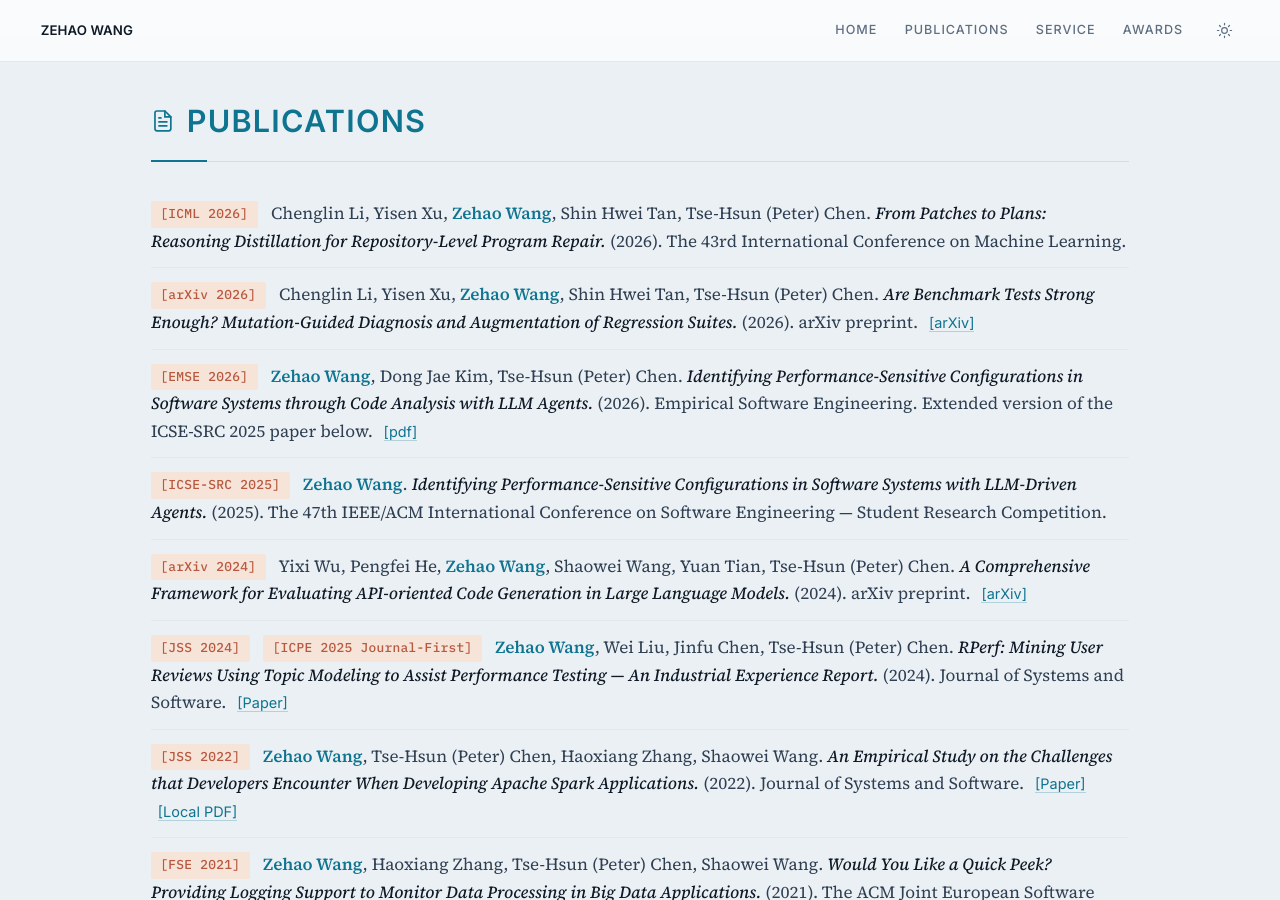
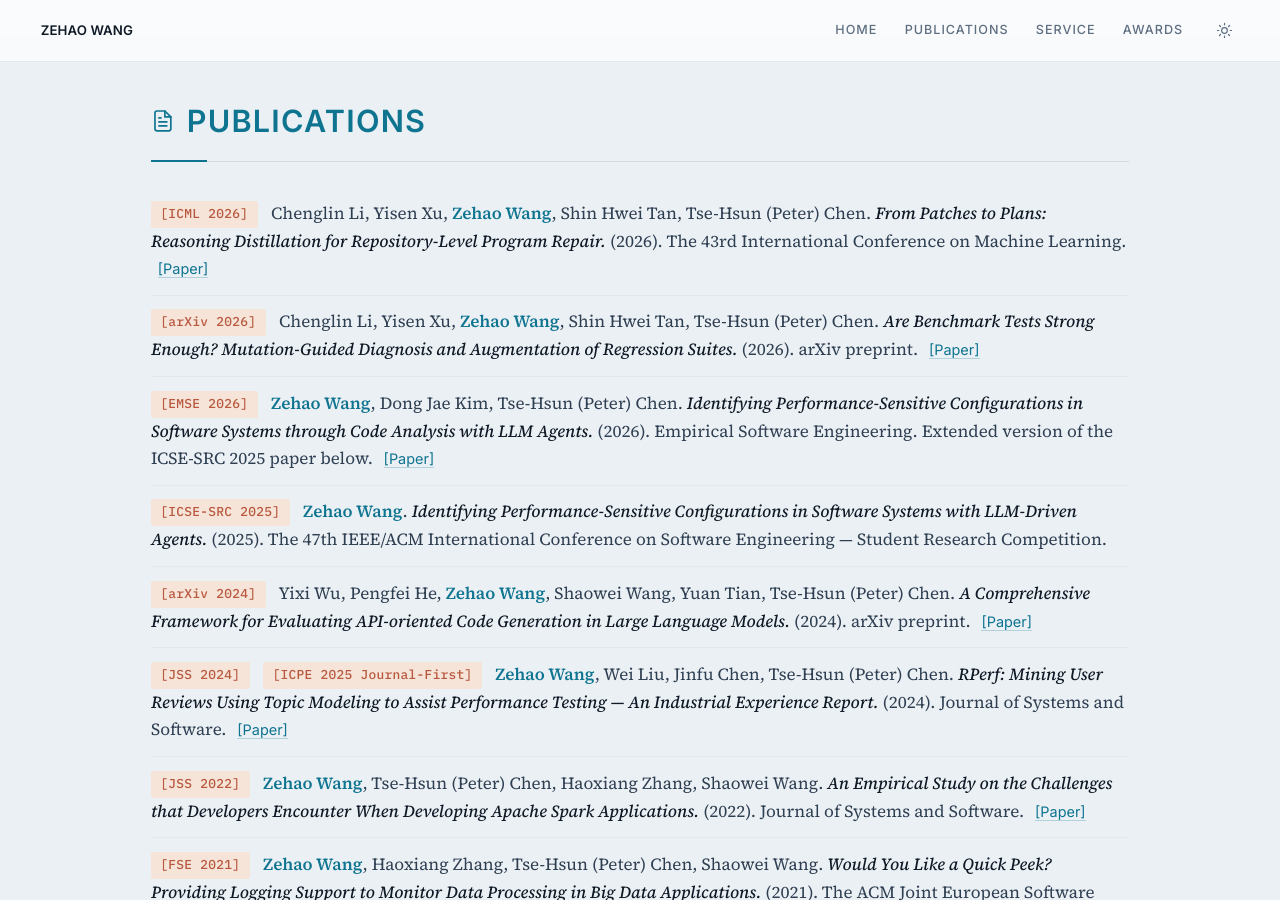
Before and after one commit to zehaowang00/zehaowang00.github.io, a Jekyll site: the page preview.html, which Jekyll copies as it is, in a window 1280 px wide and 900 px high, scrolled down 600 px. Built offline with Jekyll 4.4.1, drawn with Linux system fonts in a browser that asks for light colours.

Commit message:
Add ICML 2026 paper link and unify link buttons as "Paper"
Co-Authored-By: Claude Fable 5 <noreply@anthropic.com>

```diff
--- a/preview.html
+++ b/preview.html
@@ -108,6 +108,7 @@
           <span class="paper__authors">Chenglin Li, Yisen Xu, <span class="me">Zehao Wang</span>, Shin Hwei Tan, Tse-Hsun (Peter) Chen.</span>
           <span class="paper__title">From Patches to Plans: Reasoning Distillation for Repository-Level Program Repair.</span>
           (2026). The 43rd International Conference on Machine Learning.
+          <a class="paper__link" href="https://arxiv.org/pdf/2601.23257" target="_blank" rel="noopener">[Paper]</a>
         </li>
 
         <li>
@@ -115,7 +116,7 @@
           <span class="paper__authors">Chenglin Li, Yisen Xu, <span class="me">Zehao Wang</span>, Shin Hwei Tan, Tse-Hsun (Peter) Chen.</span>
           <span class="paper__title">Are Benchmark Tests Strong Enough? Mutation-Guided Diagnosis and Augmentation of Regression Suites.</span>
           (2026). arXiv preprint.
-          <a class="paper__link" href="https://arxiv.org/abs/2604.01518" target="_blank" rel="noopener">[arXiv]</a>
+          <a class="paper__link" href="https://arxiv.org/abs/2604.01518" target="_blank" rel="noopener">[Paper]</a>
         </li>
 
         <li>
@@ -123,7 +124,7 @@
           <span class="paper__authors"><span class="me">Zehao Wang</span>, Dong Jae Kim, Tse-Hsun (Peter) Chen.</span>
           <span class="paper__title">Identifying Performance-Sensitive Configurations in Software Systems through Code Analysis with LLM Agents.</span>
           (2026). Empirical Software Engineering. Extended version of the ICSE-SRC 2025 paper below.
-          <a class="paper__link" href="https://link.springer.com/article/10.1007/s10664-026-10883-7" target="_blank" rel="noopener">[pdf]</a>
+          <a class="paper__link" href="https://link.springer.com/article/10.1007/s10664-026-10883-7" target="_blank" rel="noopener">[Paper]</a>
         </li>
 
         <li>
@@ -138,7 +139,7 @@
           <span class="paper__authors">Yixi Wu, Pengfei He, <span class="me">Zehao Wang</span>, Shaowei Wang, Yuan Tian, Tse-Hsun (Peter) Chen.</span>
           <span class="paper__title">A Comprehensive Framework for Evaluating API-oriented Code Generation in Large Language Models.</span>
           (2024). arXiv preprint.
-          <a class="paper__link" href="https://arxiv.org/abs/2409.15228" target="_blank" rel="noopener">[arXiv]</a>
+          <a class="paper__link" href="https://arxiv.org/abs/2409.15228" target="_blank" rel="noopener">[Paper]</a>
         </li>
 
         <li>
@@ -156,7 +157,6 @@
           <span class="paper__title">An Empirical Study on the Challenges that Developers Encounter When Developing Apache Spark Applications.</span>
           (2022). Journal of Systems and Software.
           <a class="paper__link" href="https://www.sciencedirect.com/science/article/pii/S0164121222001674" target="_blank" rel="noopener">[Paper]</a>
-          <a class="paper__link" href="files/JSS_2022.pdf">[Local PDF]</a>
         </li>
 
         <li>
```
Also changed, not shown: _layouts/home.html (+4 -4 lines).
